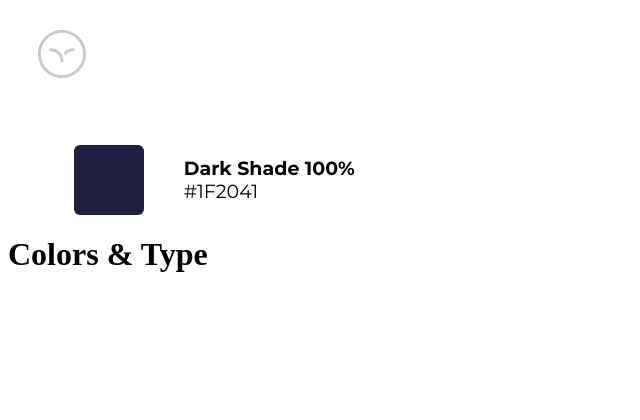
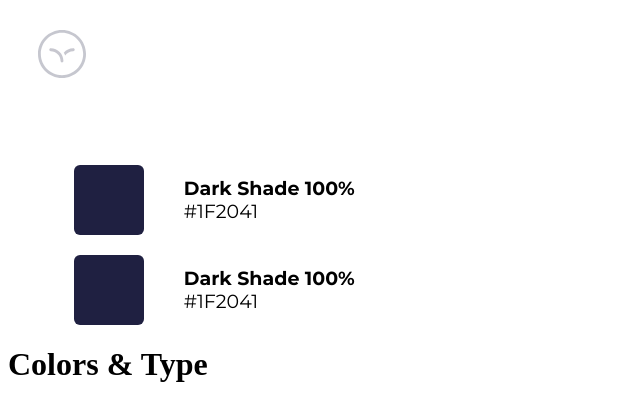
Before and after one commit to SAMSerg/Hotel, a website built with webpack: page src/ui-kit/colors-type.pug in a window 1280 px wide. Shown: the whole page, without its empty margins (0-640 px from the left). Built offline with nearby package versions, Linux system fonts and the light colour scheme.

Commit message:
mix for colors-group added

```diff
--- /dev/null
+++ b/src/ui-kit/color-block/__colors-group/color-block__colors-group.css
@@ -0,0 +1,3 @@
+.color-block__colors-group{
+    padding-top: 20px;
+}
--- a/src/ui-kit/colors-type.css
+++ b/src/ui-kit/colors-type.css
@@ -10,3 +10,4 @@
 @import "./color-text/_h1/color-text_h1.css";
 @import "./color-text/_p/color-text_p.css";
 @import "../fonts/montserrat.css";
+@import "./color-block/__colors-group/color-block__colors-group.css";
--- a/src/ui-kit/colors-type.pug
+++ b/src/ui-kit/colors-type.pug
@@ -7,7 +7,12 @@ head
 .logo.logo_header
 .page-conteiner.page-conteiner_body
   .colors-group
-    .color-block
+    .color-block.color-block__colors-group
+      .rectangle.rectangle_shade-100
+      .color-text
+        .color-text_h1 Dark Shade 100%
+        .color-text_p #1F2041
+    .color-block.color-block__colors-group
       .rectangle.rectangle_shade-100
       .color-text
         .color-text_h1 Dark Shade 100%
```
Also changed, not shown: dist/index.html, dist/ui-kit/colors-type.html, 4 other files.
